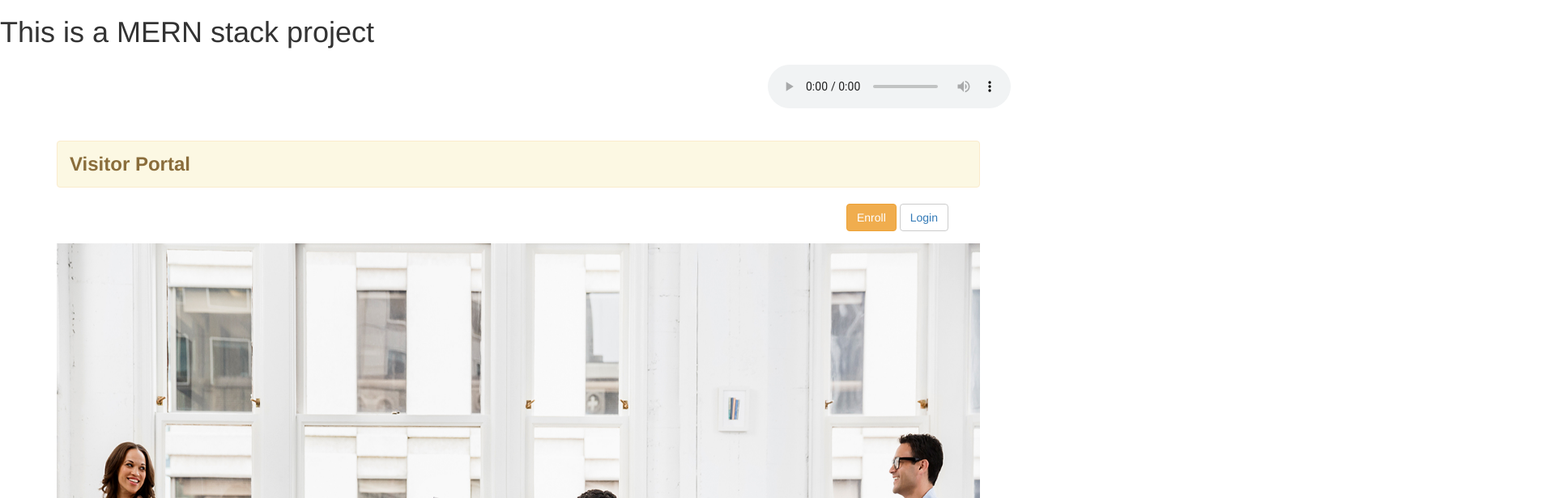
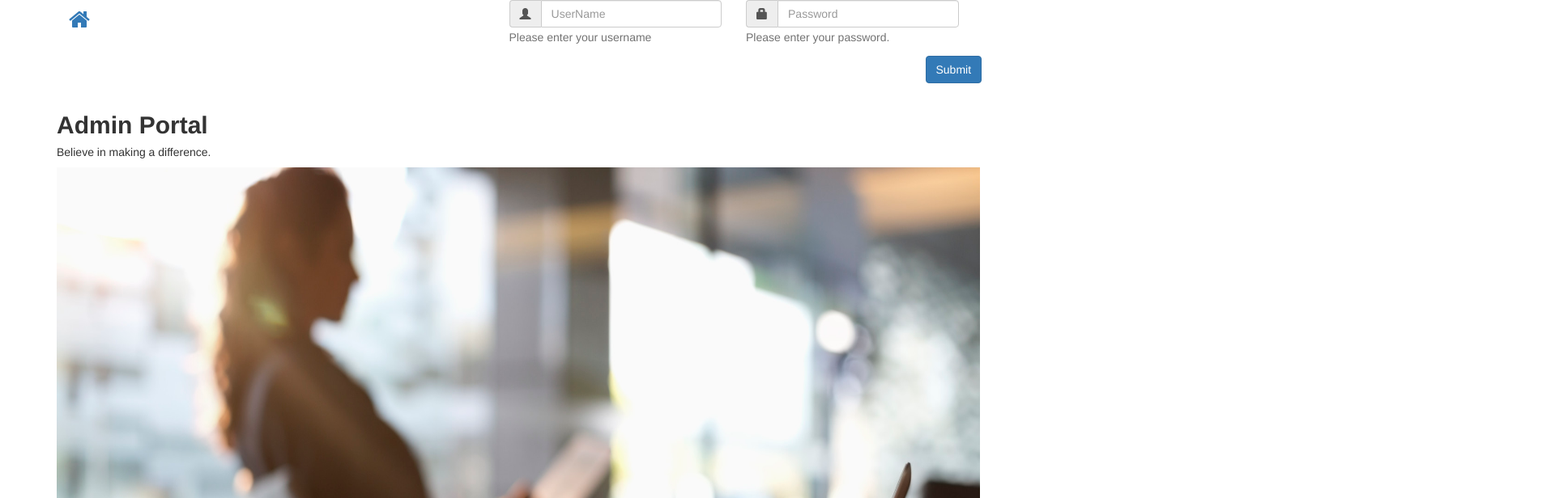
Before and after one commit to GaddamMeghana578/ReactVisitorManagement, a React (Create React App) app: page /Admin in a window 1280 px wide. Shown: the top 616 px of the page at 81% size, 1920 px wide, since content can reach past the window. Built offline with nearby package versions, Linux system fonts and the light colour scheme.

Commit message:
Added admin page

```diff
--- a/package.json
+++ b/package.json
@@ -5,6 +5,7 @@
   "dependencies": {
     "react": "^16.8.6",
     "react-dom": "^16.8.6",
+    "react-router-dom": "^5.0.0",
     "react-scripts": "2.1.8"
   },
   "scripts": {
--- a/public/index.html
+++ b/public/index.html
@@ -6,6 +6,7 @@
     <!-- Bootstrap CSS -->
    <!-- Latest compiled and minified CSS -->
    <link rel="stylesheet" href="https://stackpath.bootstrapcdn.com/bootstrap/3.4.1/css/bootstrap.min.css" integrity="sha384-HSMxcRTRxnN+Bdg0JdbxYKrThecOKuH5zCYotlSAcp1+c8xmyTe9GYg1l9a69psu" crossorigin="anonymous">
+   <link rel="stylesheet" href="https://cdnjs.cloudflare.com/ajax/libs/font-awesome/4.7.0/css/font-awesome.min.css">
     <meta
       name="viewport"
       content="width=device-width, initial-scale=1, shrink-to-fit=no"
--- a/src/index.js
+++ b/src/index.js
@@ -1,5 +1,22 @@
 import React from 'react';
 import ReactDOM from 'react-dom';
+import { Route, BrowserRouter as Router, Switch } from 'react-router-dom'
 import App from './App';
+import Admin from './views/Admin';
+import VisitorDetails from './views/VisitorDetails';
+import Notfound from './notFound'
 
-ReactDOM.render(<App />, document.getElementById('root'));
+const routing = (
+    <Router>
+      <div>
+        <Switch>
+          <Route exact path="/" component={App} />
+          <Route path="/Admin" component={Admin} />
+          <Route path="/VisitorDetails" component={VisitorDetails} />
+          <Route component={Notfound} />
+        </Switch>
+      </div>
+    </Router>
+  )
+
+ReactDOM.render(routing, document.getElementById('root'));
--- /dev/null
+++ b/src/notFound.js
@@ -0,0 +1,3 @@
+import React from 'react'
+const Notfound = () => <h1>Not found</h1>
+export default Notfound;
--- /dev/null
+++ b/src/views/Admin.js
@@ -0,0 +1,81 @@
+import React, { Component } from 'react';
+import workImage from '../images/work.jpg';
+
+export default class Admin extends Component {
+    constructor(props) {
+        super(props)
+            this.state = {
+                username: '',
+                password: ''
+            }
+        }
+
+    handleChange = (e) => {
+        e.preventDefault();
+        const {name, value} = e.target;
+        this.setState({[name]: value});
+    }
+
+    handleSubmit = (e) => {
+        e.preventDefault();
+        console.log("check:", this.state.username, this.state.password)
+        if(this.state.username === 'admin' && this.state.password === '12345'){
+            console.log("Correct")
+            window.location = "/VisitorDetails";
+        } else {
+            console.log("wrong")
+        }
+    }
+
+  render() {
+    return (
+      <div className= "container">
+    <ul className="nav nav-pills">
+        <li><a href="/#/Coverpage"><span className="fa fa-home fa-2x"></span></a></li>
+        <form name="loginForm">
+            <div className="row">
+                <div className = "col-md-push-5 col-md-3">
+                    <div className = "form-group">
+                        <div className="input-group">
+                            <div className="input-group-addon">
+                                <span className="glyphicon glyphicon-user"></span>
+                            </div>
+                            <input type = "text" className="form-control" value = {this.state.username} name="username" placeholder = "UserName" onChange= {(e) => this.handleChange(e)}/>
+                        </div>
+                        <h5 className="help-block">Please enter your username</h5>
+                    </div>
+                </div>
+                <div className="col-md-push-5 col-md-3">
+                    <div className="form-group">
+                        <div className="input-group">
+                            <div className="input-group-addon">
+                                <span className="glyphicon glyphicon-lock"></span>
+                            </div>
+                            <input type="password" className="form-control" name="password" value = {this.state.password} placeholder= "Password" onChange= {(e) => this.handleChange(e)}/>
+                        </div>
+                        <h5 className="help-block">Please enter your password.</h5>
+                    </div>
+                </div>
+            </div>
+
+            <div className ="row">
+                <div className ="col-md-3 col-md-push-11">
+                    <div className = "form-group">
+                        <button className="btn btn-primary" value = "Submit" onClick={(e) => this.handleSubmit(e)}>Submit</button>
+                    </div>
+                </div>
+            </div>
+
+            <h2><strong>Admin Portal</strong></h2>
+            <h5>Believe in making a difference.</h5>
+            <img style ={{width: "1500px", height:"700px"}} src={workImage} className ="img-responsive" alt="Responsive"/>
+        </form>
+    </ul>
+<footer>
+    <p className = "text-center">&copy; Company 2016</p>
+</footer>
+
+</div>
+    )
+  }
+}
--- /dev/null
+++ b/src/views/VisitorDetails.js
@@ -0,0 +1,11 @@
+import React, { Component } from 'react'
+
+export default class VisitorDetails extends Component {
+  render() {
+    return (
+      <div>
+          <h3>Visitor Details will be displayed here</h3>
+      </div>
+    )
+  }
+}
--- a/src/views/coverpage.js
+++ b/src/views/coverpage.js
@@ -1,6 +1,7 @@
 import React, { Component } from 'react';
 import sound from '../audio/Instructions.m4a';
 import officeImage from '../images/office2.jpg';
+import {Link} from 'react-router-dom';
 
 export default class coverpage extends Component {
   render() {
@@ -20,7 +21,7 @@ export default class coverpage extends Component {
             </div>
             <div className="form-group col-md-push-10 col-md-12">
                 <button className="btn btn-warning" data-dismiss="modal" data-toggle="modal" data-target="#mymodal" data-placement="left" title="If you are a visitor kindly enroll">Enroll</button>&nbsp;
-                <button className="btn btn-default" data-toggle="tooltip" data-placement="right" title="If you are an administrator kindly login"><a href="/#!/Login">Login</a></button>
+                <Link to="/Admin"><button className="btn btn-default" data-toggle="tooltip" data-placement="right" title="If you are an administrator kindly login">Login</button></Link>
             </div>
             <div className="col-sm-12">
                 <img style ={{width: "2500px", height: "750px"}} src={officeImage} className ="img-responsive" alt= "Responsive"/>
```
Also changed, not shown: src/images/work.jpg (added), 1 other file (tests, documents, lock files or other folders).
